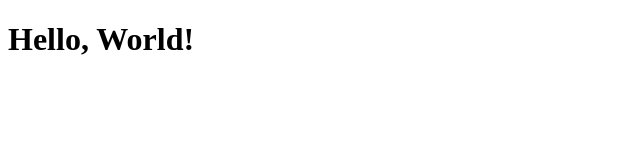
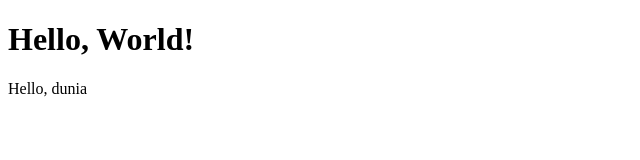
Before and after one commit to BrilyanNathanael/percobaan_deploy, a plain HTML site: page index.html in a window 1280 px wide. Shown: the whole page, without its empty margins (0-640 px from the left). Drawn offline with Linux system fonts and the light colour scheme.

Commit message:
Add element p

```diff
--- a/index.html
+++ b/index.html
@@ -8,5 +8,6 @@
 </head>
 <body>
     <h1>Hello, World!</h1>
+    <p>Hello, dunia</p>
 </body>
 </html>
```
